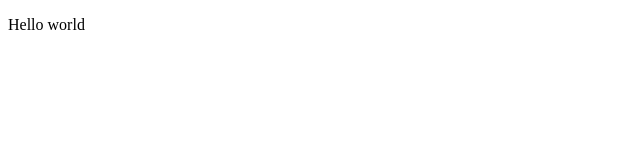
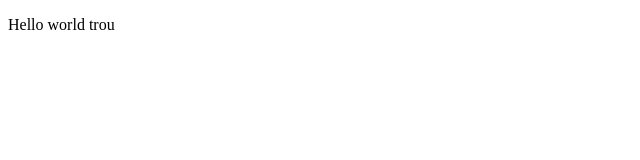
Before and after one commit to Stasikara/test, a plain HTML site: page index.html in a window 1280 px wide. Shown: the full height of the page, 0-640 px from the left. Drawn offline with Linux system fonts and the light colour scheme.

Commit message:
new commit

```diff
--- a/index.html
+++ b/index.html
@@ -6,7 +6,8 @@
     <title>Document</title>
 </head>
 <body>
-   <p> Hello world</p>
+   <p> Hello world trou</p>
+
 
 </body>
 </html>
```
